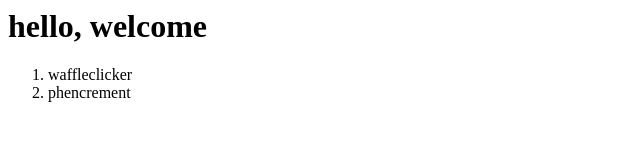
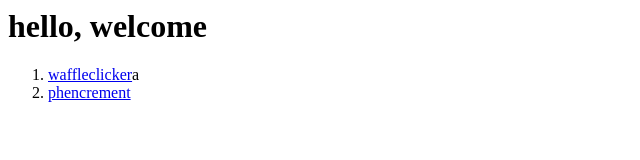
Before and after one commit to phenjects/phenjects.github.io, a plain HTML site: page index.html in a window 1280 px wide. Shown: the whole page, without its empty margins (0-640 px from the left). Drawn offline with Linux system fonts and the light colour scheme.

Commit message:
linked projects

```diff
--- a/index.html
+++ b/index.html
@@ -1,6 +1,6 @@
 <h1>hello, welcome</h1>
 
 <ol>
-  <li>waffleclicker</li>
-  <li>phencrement</li>
+  <li><a href="phenjects.github.io/waffleclicker">waffleclicker</a>a</li>
+  <li><a href="phenjects.github.io/phencrement">phencrement</a></li>
 </ol>
```
